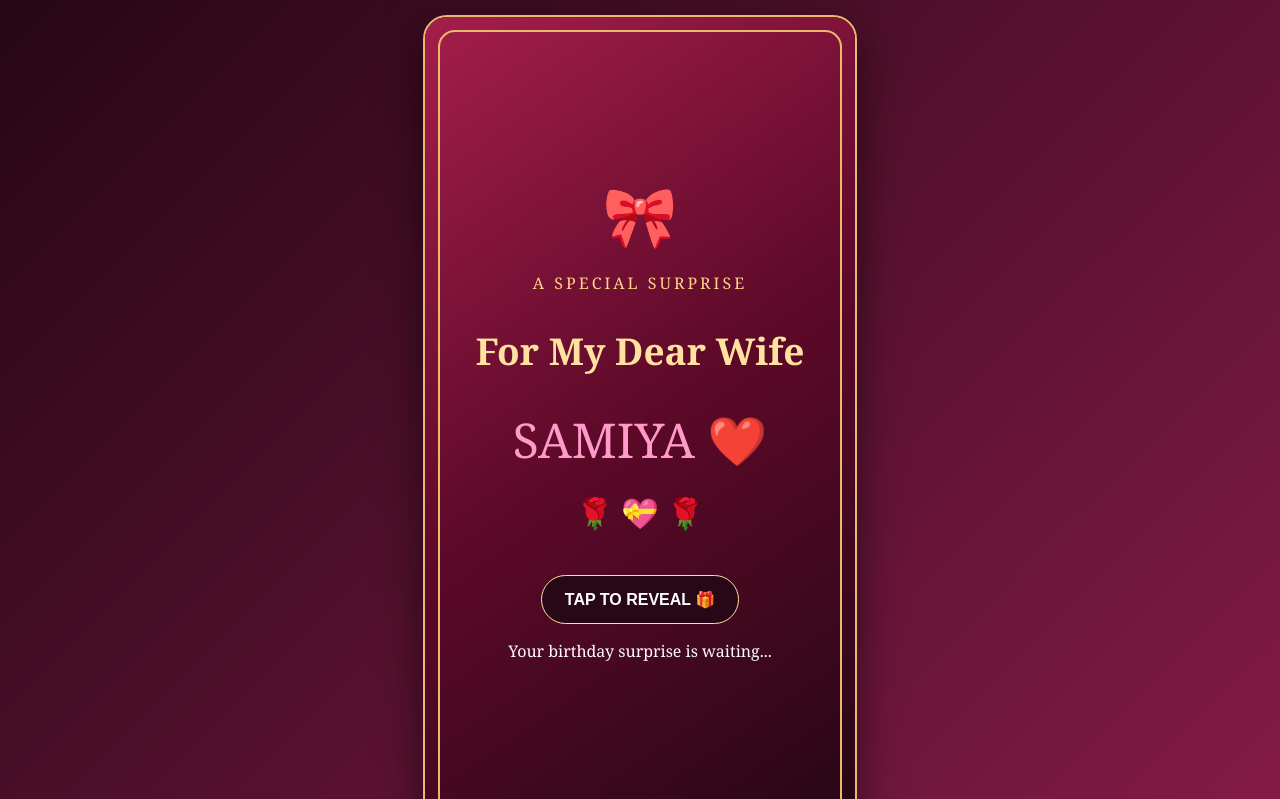
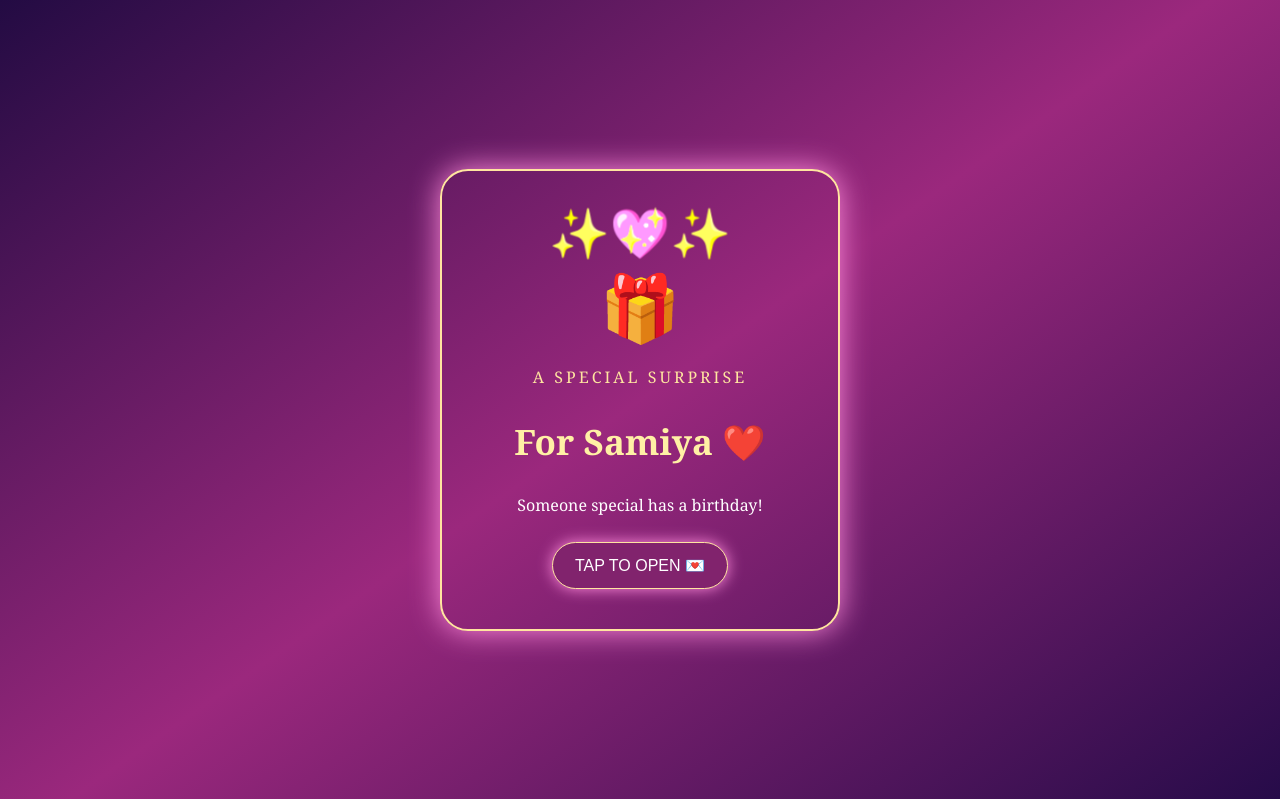
Before and after one commit to mahim01327711-coder/samiya-birthday, a plain HTML site: page index.html in a window 1280 px wide. Shown: the top 799 px of the page. Drawn offline with Linux system fonts and the light colour scheme.

Commit message:
Update index.html

```diff
--- a/index.html
+++ b/index.html
@@ -1,60 +1,108 @@
+
 <!DOCTYPE html>
 <html lang="en">
 <head>
 <meta charset="UTF-8">
 <meta name="viewport" content="width=device-width, initial-scale=1">
-<title>Happy Birthday Samiya</title>
+<title>Happy Birthday Samiya ❤️</title>
 <style>
-body{margin:0;min-height:100vh;display:grid;place-items:center;background:linear-gradient(135deg,#260714,#851b48);font-family:Georgia,serif;color:white;padding:15px;box-sizing:border-box}
-.card{width:100%;max-width:430px;min-height:570px;position:relative;overflow:hidden;border:2px solid #e8b96e;border-radius:24px;background:linear-gradient(150deg,#510c2a,#210714);text-align:center;box-shadow:0 15px 45px #0008}
-.inside{padding:30px 18px}
-h1{color:#ffdda0;font-size:38px}
-.name{font-size:48px;color:#ff91c5;font-style:italic}
-.ribbon{display:inline-block;padding:10px 22px;border:1px solid #ffd58a;border-radius:30px;color:#ffe1a4}
-.date{color:#ffd58a;font-size:18px}
-.decor{font-size:30px;margin:20px 0}
-.message{line-height:1.7;font-size:17px}
-.signature{font-size:27px;color:#ffd58a;font-style:italic}
-.forever{color:#ff91c5;font-size:21px}
-.cover{position:absolute;inset:0;z-index:2;display:grid;place-items:center;padding:25px;box-sizing:border-box;background:linear-gradient(145deg,#a51e4b,#5c0928,#250714);transition:transform 1.2s ease,opacity 1s ease;transform-origin:top}
-.cover:before{content:"";position:absolute;inset:13px;border:2px solid #e8b96e;border-radius:17px}
-.coverContent{position:relative}
-.cover h2{font-size:37px;color:#ffe1a0}
-.coverName{font-size:48px;color:#ff9acb}
-button{padding:14px 23px;border:1px solid #ffe0a1;border-radius:30px;background:#280817;color:white;font-size:16px;font-weight:bold;margin-top:22px}
-.open .cover{transform:rotateX(110deg);opacity:0;pointer-events:none}
+*{box-sizing:border-box}
+body{
+ margin:0;min-height:100vh;padding:25px 12px;
+ display:grid;place-items:center;
+ font-family:Georgia,serif;color:white;
+ background:radial-gradient(circle,#9b3b91,#35104f,#100820);
+ overflow-x:hidden;
+}
+.card{
+ width:100%;max-width:440px;text-align:center;
+ padding:24px 17px;border-radius:28px;
+ border:2px solid #ffe5a0;
+ background:linear-gradient(145deg,#51105f,#a52d78,#32104d);
+ box-shadow:0 0 25px #ff9de1,0 0 55px #a94cff;
+ position:relative;overflow:hidden;
+}
+h1{color:#fff0a5;font-size:36px;text-shadow:0 0 15px gold}
+.name{font-size:43px;color:#ffc0e8;text-shadow:0 0 18px #ff6acb}
+.ribbon{font-size:20px;color:#ffe8a6}
+.photo{
+ width:85%;max-width:300px;height:350px;
+ object-fit:cover;border-radius:24px;
+ border:4px solid #ffe5a0;
+ box-shadow:0 0 25px #ff9cde;
+ margin:20px auto;
+}
+.decor{font-size:30px;margin:15px 0}
+.cake{font-size:75px;filter:drop-shadow(0 0 12px gold)}
+.message{font-size:17px;line-height:1.8}
+.signature{font-size:26px;color:#ffe7a0}
+.forever{font-size:22px;color:#ffc0e8}
+button{
+ padding:13px 22px;border:1px solid #ffe5a0;
+ border-radius:30px;background:#81236d;
+ color:white;font-size:16px;margin:10px;
+ box-shadow:0 0 15px #ff8bdc;
+}
+#cover{
+ position:fixed;inset:0;z-index:5;
+ display:grid;place-items:center;padding:20px;
+ background:linear-gradient(145deg,#230b43,#9b287d,#260b49);
+ text-align:center;transition:1s;
+}
+.coverbox{
+ max-width:400px;width:100%;padding:30px 15px;
+ border:2px solid #ffe5a0;border-radius:28px;
+ box-shadow:0 0 30px #ff8bdc;
+}
+#cover h2{color:#fff0a5;font-size:35px}
+#cover.hide{opacity:0;visibility:hidden;transform:scale(1.2)}
+.sparkle{animation:glow 1s infinite alternate}
+@keyframes glow{to{filter:brightness(1.8);transform:scale(1.08)}}
+.float{animation:float 3s infinite ease-in-out}
+@keyframes float{50%{transform:translateY(-12px)}}
 </style>
 </head>
 <body>
-<main class="card" id="card">
-<section class="inside">
-<div class="decor">🌹 ✨ 💖 ✨ 🌹</div>
-<h1>Happy Birthday</h1>
-<div class="ribbon">My Dear Wife</div>
-<div class="name">SAMIYA ❤️</div>
-<p class="date">♡ November 28, 2012 ♡</p>
-<div class="decor">🎂 🎁 🧸 💍</div>
-<p class="message">May Allah bless you with endless happiness, good health and success. May all your dreams come true. Always keep smiling. You are so special! ❤️</p>
-<div class="signature">Mahim + Samiya</div>
-<div class="forever">Together Forever ♾️</div>
-<div class="decor">💗 🌹 💗</div>
-<button onclick="closeCard()">Close Cover 🎀</button>
-</section>
-<section class="cover">
-<div class="coverContent">
-<div style="font-size:60px">🎀</div>
-<p style="color:#ffd58a;letter-spacing:3px">A SPECIAL SURPRISE</p>
-<h2>For My Dear Wife</h2>
-<div class="coverName">SAMIYA ❤️</div>
-<div class="decor">🌹 💝 🌹</div>
-<button onclick="openCard()">TAP TO REVEAL 🎁</button>
-<p>Your birthday surprise is waiting...</p>
+
+<div id="cover">
+ <div class="coverbox">
+  <div class="sparkle" style="font-size:45px">✨💖✨</div>
+  <div style="font-size:65px">🎁</div>
+  <p style="color:#ffe5a0;letter-spacing:3px">A SPECIAL SURPRISE</p>
+  <h2>For Samiya ❤️</h2>
+  <p>Someone special has a birthday!</p>
+  <button onclick="openCard()">TAP TO OPEN 💌</button>
+ </div>
 </div>
-</section>
+
+<main class="card">
+ <div class="decor sparkle">🎈✨🌹💖🌹✨🎈</div>
+ <h1>Happy Birthday!</h1>
+ <div class="ribbon">A Special Day For</div>
+ <div class="name">SAMIYA ❤️</div>
+
+ <img class="photo" src="samia.jpg" alt="Samiya">
+
+ <div class="cake float">🎂</div>
+ <div class="decor">🎉🌹🦋💐🦋🌹🎉</div>
+
+ <p class="message">
+ May Allah bless you with endless happiness,
+ good health and success. May all your dreams
+ come true. Keep smiling and shining always! ❤️
+ </p>
+
+ <div class="decor sparkle">💖✨🌸✨💖</div>
+ <div class="signature">Mahim + Samiya</div>
+ <div class="forever">Together Forever ♾️</div>
+ <p style="color:#ffe5a0">November 28, 2012</p>
+ <div class="decor">🎈🎊🎁🎊🎈</div>
 </main>
+
 <script>
-function openCard(){document.getElementById('card').classList.add('open')}
-function closeCard(){document.getElementById('card').classList.remove('open')}
+function openCard(){
+ document.getElementById('cover').classList.add('hide');
+}
 </script>
 </body>
 </html>
```
